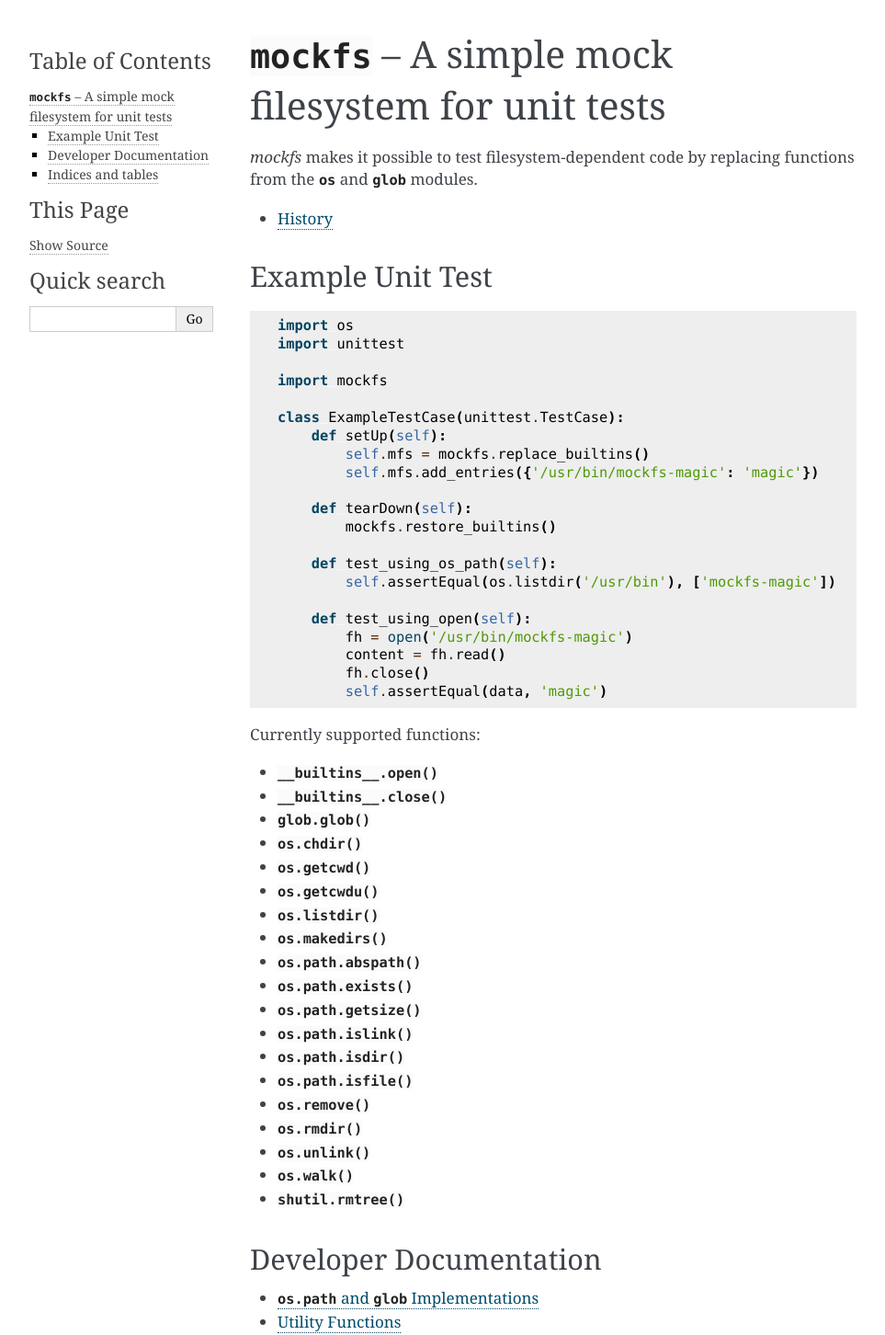
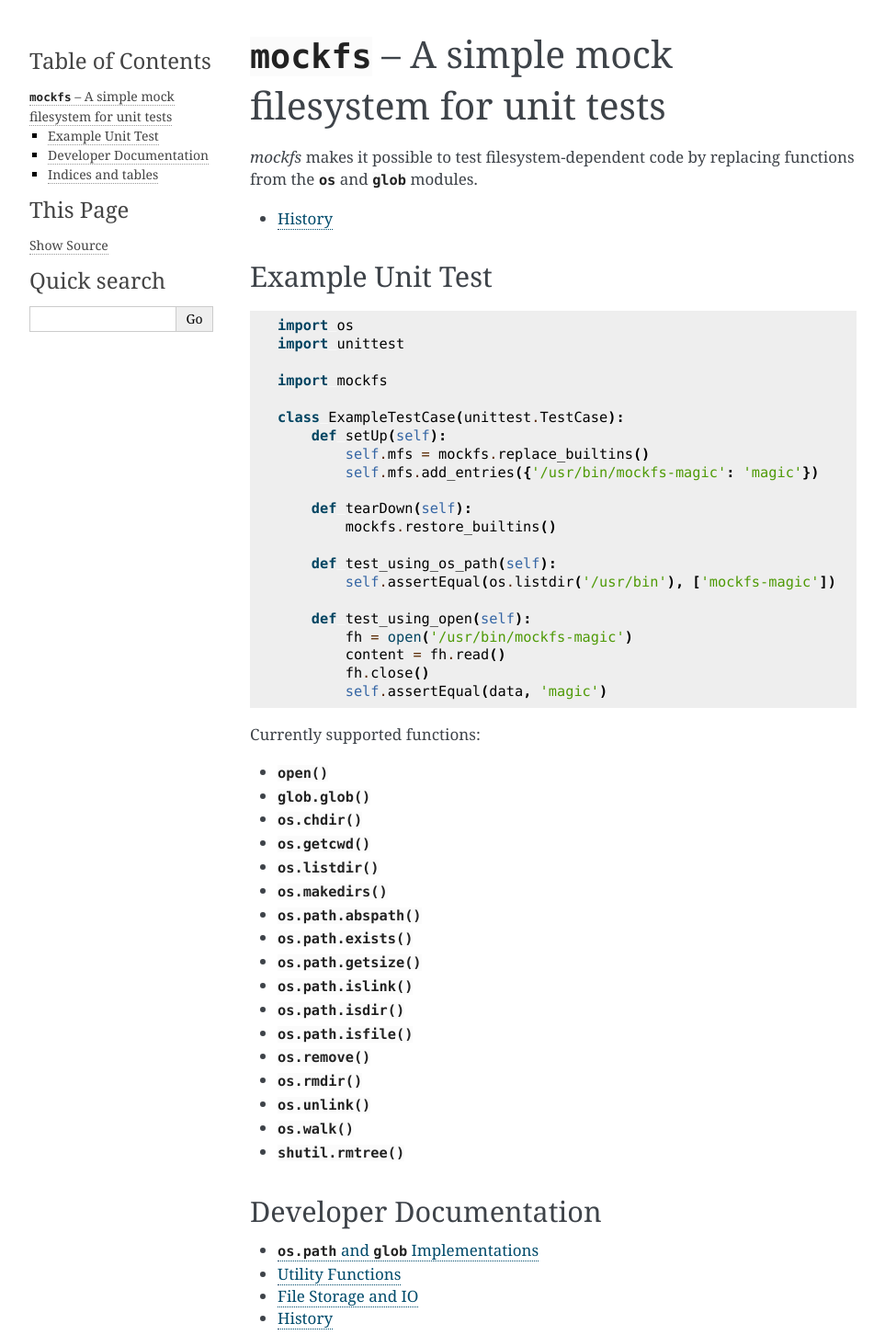
Before and after one commit to mockfs/mockfs, a Sphinx documentation site: the page built from docs/index.rst, in a window 1280 px wide, cut to the strip 0-1452 px from the top of the page. Shown: the whole strip at 92% size, without its empty margins (148-1111 px from the left). Built offline with Sphinx 7.4.7, drawn with Linux system fonts in a browser that asks for light colours.

Commit message:
docs: update index.rst for Python3

```diff
--- a/docs/index.rst
+++ b/docs/index.rst
@@ -40,12 +40,10 @@ Example Unit Test
 
 Currently supported functions:
 
-* :func:`__builtins__.open`
-* :func:`__builtins__.close`
+* :func:`open`
 * :func:`glob.glob`
 * :func:`os.chdir`
 * :func:`os.getcwd`
-* :func:`os.getcwdu`
 * :func:`os.listdir`
 * :func:`os.makedirs`
 * :func:`os.path.abspath`
```
